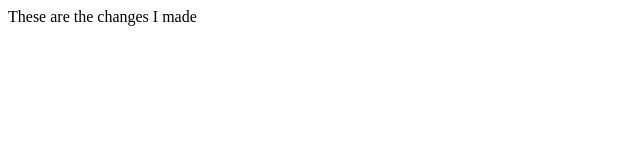
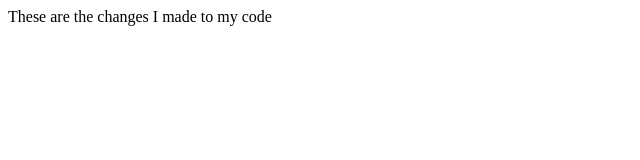
Before and after one commit to Siphelele-Maphumulo/Just, a plain HTML site: page index.html in a window 1280 px wide. Shown: the full height of the page, 0-640 px from the left. Drawn offline with Linux system fonts and the light colour scheme.

Commit message:
Update index.html
last commit

```diff
--- a/index.html
+++ b/index.html
@@ -6,6 +6,6 @@
     <title>Document</title>
 </head>
 <body>
-    These are the changes I made
+    These are the changes I made to my code
 </body>
 </html>
```
